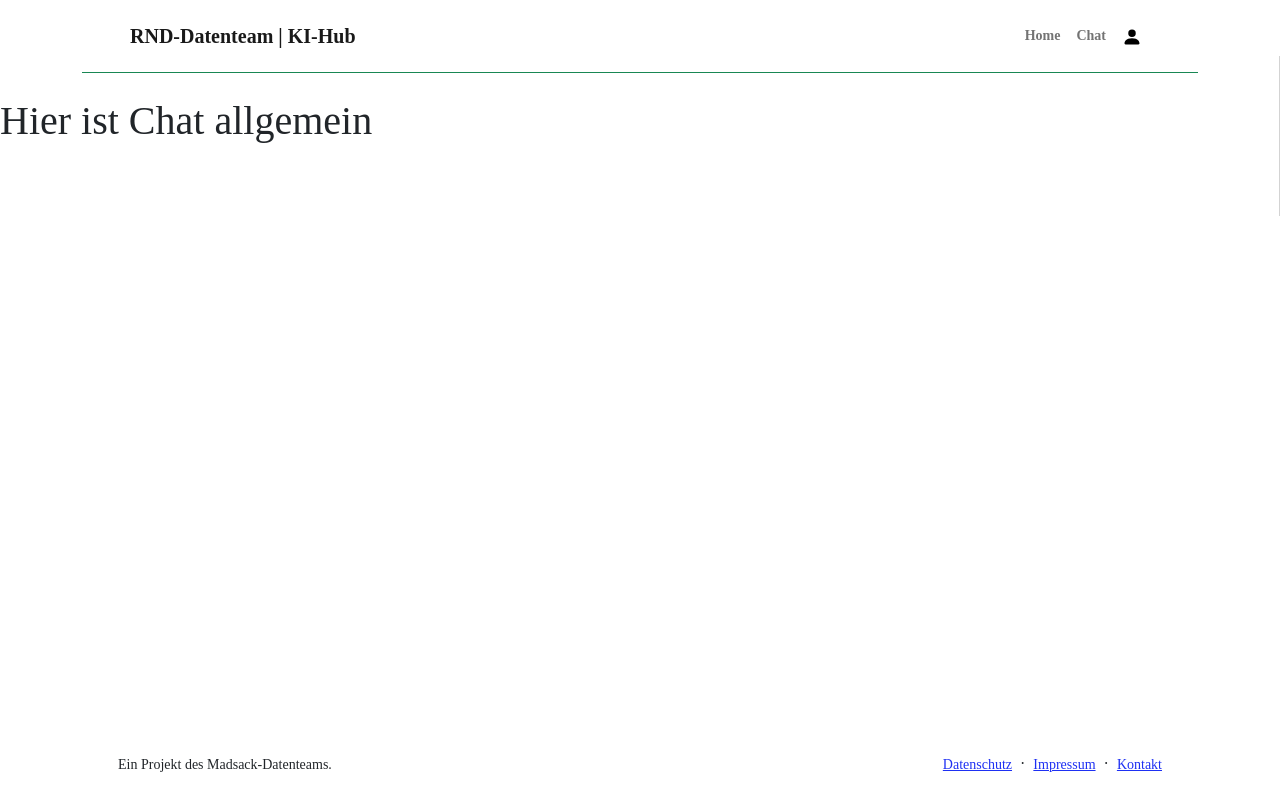
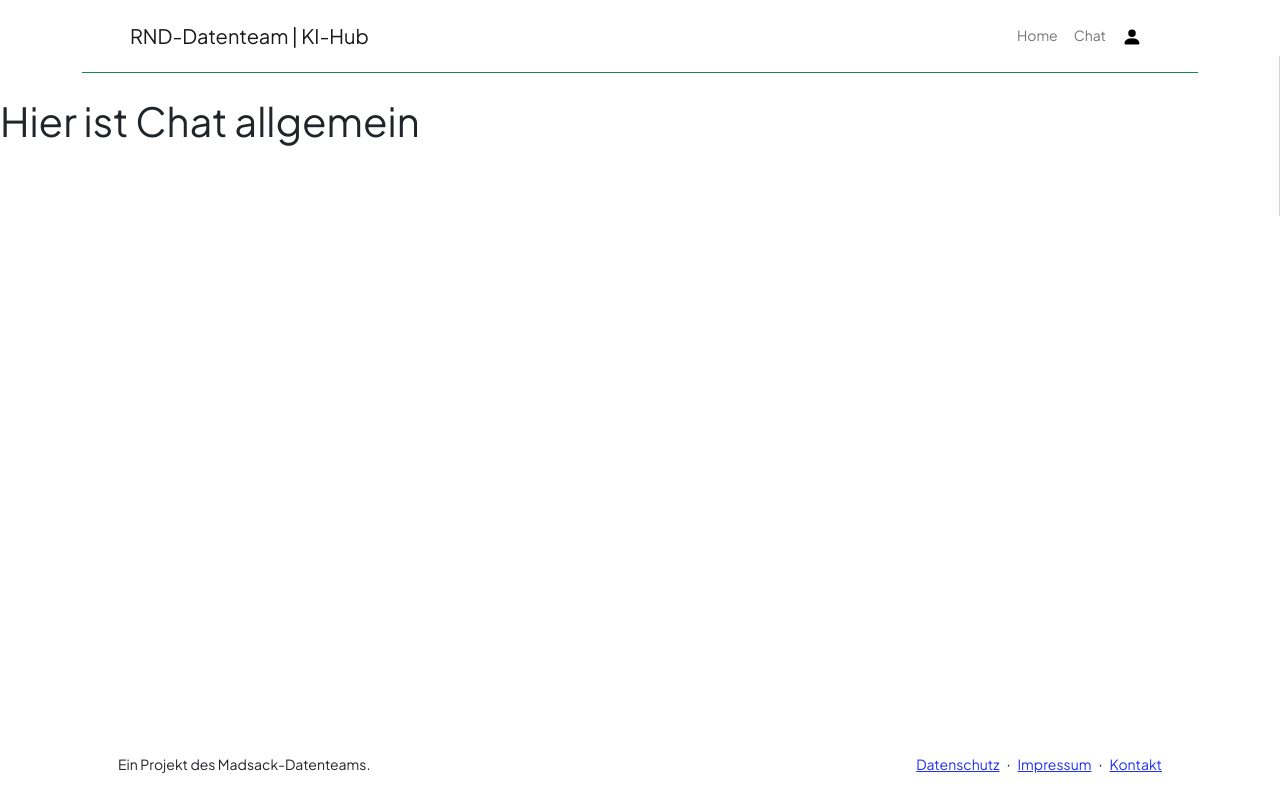
Before and after one commit to feliximpark/datahub, a Django app: page /chat/ in a window 1280 px wide. Run offline with Django 5.2, Linux system fonts and the light colour scheme; the visitor is signed in with stand-in values (Sample User, id 1); style sheets or scripts are compiled from the project's sources; some libraries are stand-ins or nearby versions.

Commit message:
requirements.txt angelegt

```diff
--- a/chat_allgemein/views.py
+++ b/chat_allgemein/views.py
@@ -1,5 +1,6 @@
 from django.shortcuts import render
+from django.contrib.auth.decorators import login_required
 
-
+@login_required
 def chat(request):
     return render(request, 'chat/chat_base.html')
--- a/core/static/core/css/core_style.css
+++ b/core/static/core/css/core_style.css
@@ -1,3 +1,14 @@
+@charset "UTF-8";
+body {
+  font-family: "Plus Jakarta Sans", sans-serif;
+}
+
+/* Für kursiven Text */
+em, i {
+  font-family: "Plus Jakarta Sans", sans-serif;
+  font-style: italic;
+}
+
 /* Message Container Styles */
 .message-container {
   transition: opacity 0.5s ease-out;
--- a/core/static/core/css/core_style.scss
+++ b/core/static/core/css/core_style.scss
@@ -1,3 +1,15 @@
+// Google-Fonts einbauen
+body {
+    font-family: 'Plus Jakarta Sans', sans-serif;
+}
+
+/* Für kursiven Text */
+em, i {
+    font-family: 'Plus Jakarta Sans', sans-serif;
+    font-style: italic;
+}
+
+
 /* Message Container Styles */
 .message-container {
     transition: opacity 0.5s ease-out;
--- /dev/null
+++ b/core/static/core/css/fonts.css
@@ -0,0 +1,13 @@
+@font-face {
+    font-family: 'Plus Jakarta Sans';
+    src: url('/static/fonts/PlusJakartaSans-Regular.woff2') format('woff2');
+    font-weight: 100 900; /* Deckt das Gewichtungsspektrum von 100 bis 900 ab */
+    font-style: normal;
+}
+
+@font-face {
+    font-family: 'Plus Jakarta Sans';
+    src: url('/static/fonts/PlusJakartaSans-Italic.woff2') format('woff2');
+    font-weight: 100 900;
+    font-style: italic;
+}
--- a/core/templates/core/base.html
+++ b/core/templates/core/base.html
@@ -18,6 +18,8 @@
     <link rel="stylesheet" href="{% static 'core/css/core_style.css' %}">
     <!-- Favicon-Import -->
     <link rel="icon" type="image/x-icon" href="{% static 'images/rnd_logo.png' %}" />
+    <!-- Fonts-Import -->
+    <link rel="stylesheet" href="{% static 'core/css/fonts.css' %}">
 
 </head>
 
```
Also changed, not shown: requirements.txt (added, +13 -0 lines), core/static/core/fonts/PlusJakartaSans-Italic.woff2 (added), core/static/core/fonts/PlusJakartaSans-Regular.woff2 (added), 1 other file.
